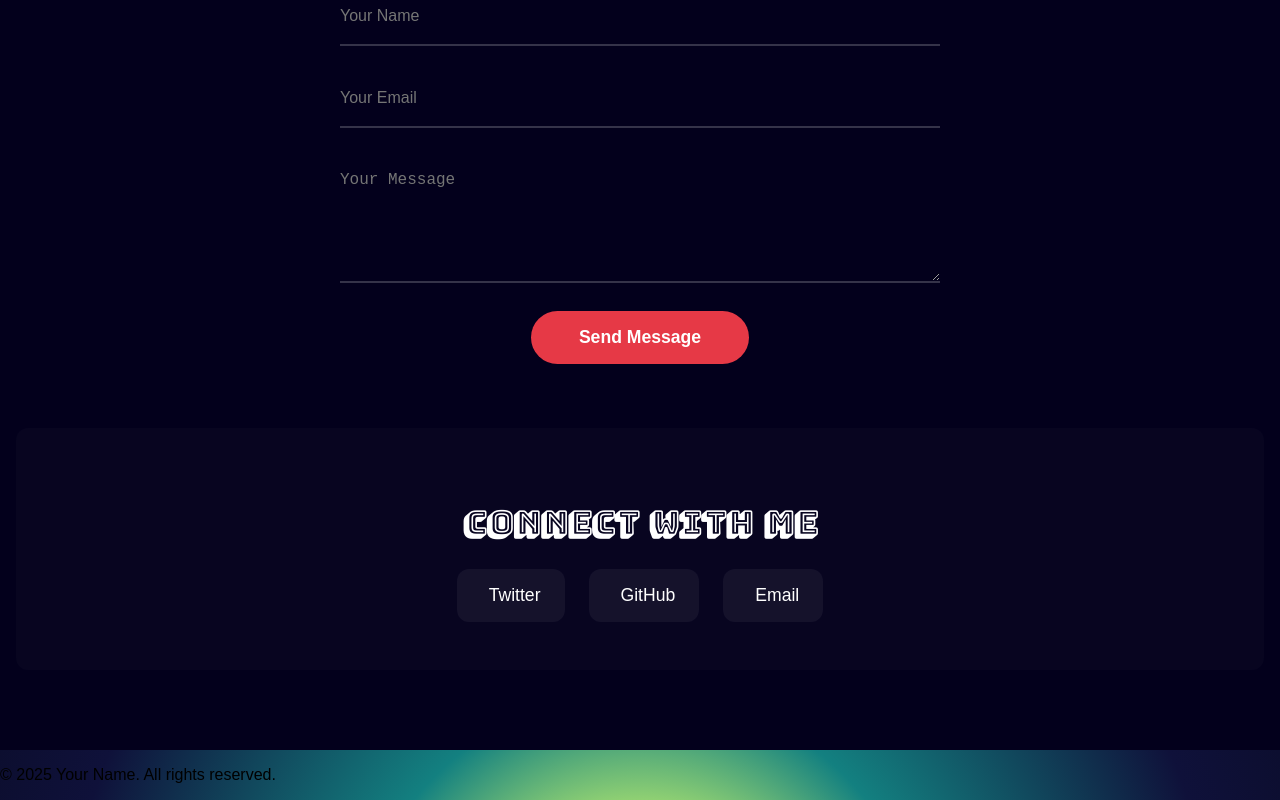
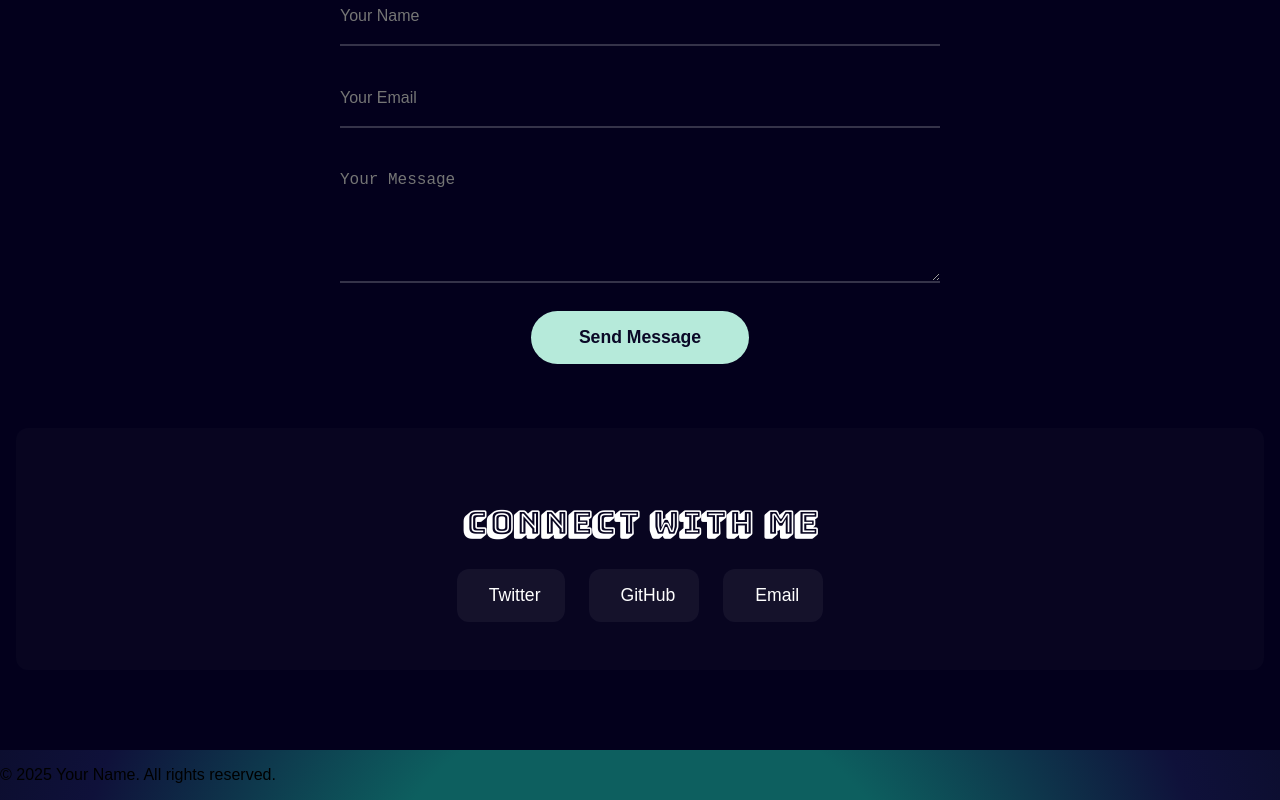
Before and after one commit to Kizit-o/Meet-kizito, a React (Vite) app: page / in a window 1280 px wide. Shown: the part 3981-4781 px from the top of the page. Built offline with nearby package versions, Linux system fonts and the light colour scheme; a web font is replaced by a local one.

Commit message:
Changes been made today

```diff
--- a/src/index.css
+++ b/src/index.css
@@ -4,8 +4,8 @@ body {
   font-family: 'Archivo', sans-serif;
   background: radial-gradient(
       circle at 50% 120%,       /* Glow positioned below the viewport center */
-      #d8ff6b 10%,               /* Soft red glow */
-      #138080 25%,              /* Blue/violet blend */
+      #0d5f5f 10%,               /* Soft red glow */
+      #0d5f5f 25%,              /* Blue/violet blend */
       #0f113a 50%,              /* Deep black blend toward top */
       #000000 100%
   );
--- a/src/styles/Contact.css
+++ b/src/styles/Contact.css
@@ -1,5 +1,5 @@
 :root {
-  --color-red: #e63946;
+  --color-red: #B6EADA;
   --color-red-dark: #b32d38;
   --color-white: #ffffff;
   --color-gray-light: #0a0826;
@@ -74,7 +74,7 @@
 .contact button {
   align-self: center;
   background: var(--color-red);
-  color: var(--color-white);
+  color: var(--color-gray-light);
   padding: clamp(0.8rem, 2.5vw, 1rem) clamp(2rem, 5vw, 3rem);
   border: none;
   border-radius: 50px;
@@ -115,7 +115,7 @@
 /* SOCIALS */
 .socials {
   margin-top: 4rem;
-  background: rgba(255, 255, 255, 0.02);
+  background: rgba(255, 249, 249, 0.02);
   padding: clamp(2rem, 5vw, 3rem) 1rem;
   text-align: center;
   border-radius: 12px;
```
